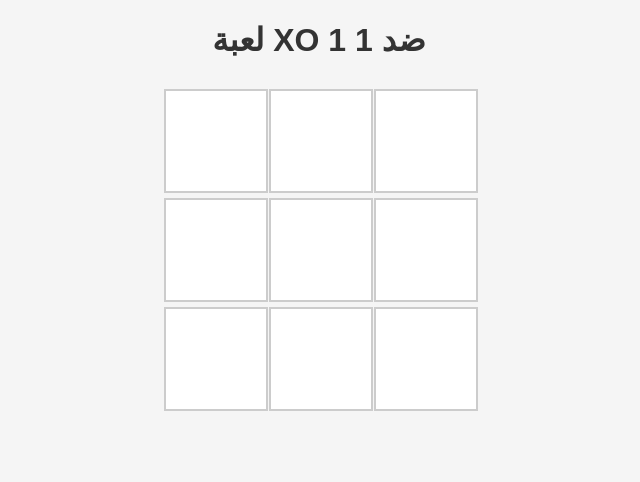
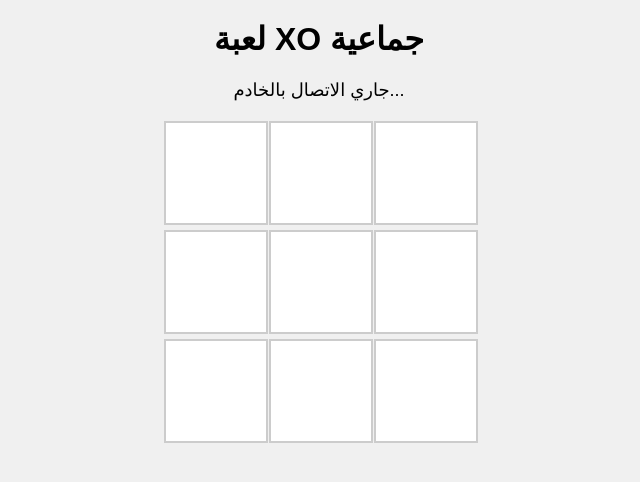
Before and after one commit to Dragon57t/X.O-, a website: page public/index.html in a window 1280 px wide. Shown: the whole page, without its empty margins (321-961 px from the left). Drawn offline with nearby package versions, Linux system fonts and the light colour scheme; no server answers.

Commit message:
Update index.html

```diff
--- a/public/index.html
+++ b/public/index.html
@@ -1,87 +1,92 @@
 <!DOCTYPE html>
 <html lang="ar">
 <head>
-  <meta charset="UTF-8" />
-  <meta name="viewport" content="width=device-width, initial-scale=1.0"/>
-  <title>لعبة XO</title>
+  <meta charset="UTF-8">
+  <title>XO Multiplayer</title>
   <style>
-    body {
-      font-family: sans-serif;
-      text-align: center;
-      background: #f5f5f5;
+    body { font-family: Arial; text-align: center; background: #f0f0f0; }
+    h1 { margin-top: 20px; }
+    #board { display: grid; grid-template-columns: repeat(3, 100px); gap: 5px; justify-content: center; margin: 20px auto; }
+    .cell {
+      width: 100px; height: 100px;
+      background: white; border: 2px solid #ccc;
+      font-size: 40px; display: flex;
+      align-items: center; justify-content: center;
+      cursor: pointer;
     }
-    h1 {
-      color: #333;
-    }
-    #board {
-      display: grid;
-      grid-template-columns: repeat(3, 100px);
-      gap: 5px;
-      justify-content: center;
-      margin-top: 30px;
-    }
-    .cell {
-      width: 100px;
-      height: 100px;
-      font-size: 2em;
-      background: #fff;
-      border: 2px solid #ccc;
-      cursor: pointer;
-      display: flex;
-      align-items: center;
-      justify-content: center;
-    }
-    .cell:hover {
-      background: #eee;
-    }
+    #status { margin-top: 20px; font-size: 18px; }
   </style>
 </head>
 <body>
-  <h1>لعبة XO 1 ضد 1</h1>
-  <div id="board">
-    <div class="cell" data-index="0"></div>
-    <div class="cell" data-index="1"></div>
-    <div class="cell" data-index="2"></div>
-    <div class="cell" data-index="3"></div>
-    <div class="cell" data-index="4"></div>
-    <div class="cell" data-index="5"></div>
-    <div class="cell" data-index="6"></div>
-    <div class="cell" data-index="7"></div>
-    <div class="cell" data-index="8"></div>
-  </div>
+  <h1>لعبة XO جماعية</h1>
+  <div id="status">جاري الاتصال بالخادم...</div>
+  <div id="board"></div>
 
   <script src="/socket.io/socket.io.js"></script>
   <script>
     const socket = io();
-    let mark = null;
-    let myTurn = false;
+    const board = document.getElementById("board");
+    const status = document.getElementById("status");
+    let mark = "";
+    let canPlay = false;
+
+    for (let i = 0; i < 9; i++) {
+      const cell = document.createElement("div");
+      cell.classList.add("cell");
+      cell.dataset.index = i;
+      board.appendChild(cell);
+    }
 
     socket.on("waiting", () => {
-      alert("في انتظار لاعب آخر...");
+      status.textContent = "في انتظار لاعب آخر...";
     });
 
     socket.on("startGame", (data) => {
       mark = data.mark;
-      myTurn = (mark === "X");
-      alert("اللعبة بدأت! دورك: " + (myTurn ? "نعم" : "لا"));
+      canPlay = (mark === "X");
+      status.textContent = "اللعبة بدأت! دورك: " + mark;
     });
 
-    socket.on("move", ({ index, mark: m }) => {
-      document.querySelector(`[data-index='${index}']`).textContent = m;
-      myTurn = true;
+    socket.on("moveMade", ({ index, mark: m }) => {
+      const cell = board.children[index];
+      cell.textContent = m;
+      canPlay = (m !== mark);
+      if (!checkGameEnd()) {
+        status.textContent = canPlay ? "دورك" : "انتظر الخصم...";
+      }
     });
 
-    const cells = document.querySelectorAll(".cell");
-    cells.forEach(cell => {
-      cell.addEventListener("click", () => {
-        if (!myTurn || cell.textContent !== "") return;
+    socket.on("gameOver", ({ winner }) => {
+      if (winner) {
+        status.textContent = winner === mark ? "فزت!" : "خسرت!";
+      } else {
+        status.textContent = "تعادل!";
+      }
+      canPlay = false;
+    });
 
-        const index = cell.getAttribute("data-index");
-        cell.textContent = mark;
-        socket.emit("move", { index, mark });
-        myTurn = false;
-      });
+    socket.on("playerLeft", () => {
+      status.textContent = "اللاعب الآخر غادر. انتظر لاعبا جديدا...";
+      for (let cell of board.children) cell.textContent = "";
+      canPlay = false;
     });
+
+    socket.on("full", () => {
+      status.textContent = "الغرفة ممتلئة، حاول لاحقًا.";
+    });
+
+    board.addEventListener("click", (e) => {
+      const cell = e.target;
+      const index = cell.dataset.index;
+      if (!canPlay || cell.textContent) return;
+      socket.emit("makeMove", parseInt(index));
+    });
+
+    function checkGameEnd() {
+      let filled = 0;
+      for (let cell of board.children) if (cell.textContent) filled++;
+      return filled === 9;
+    }
   </script>
 </body>
 </html>
```
